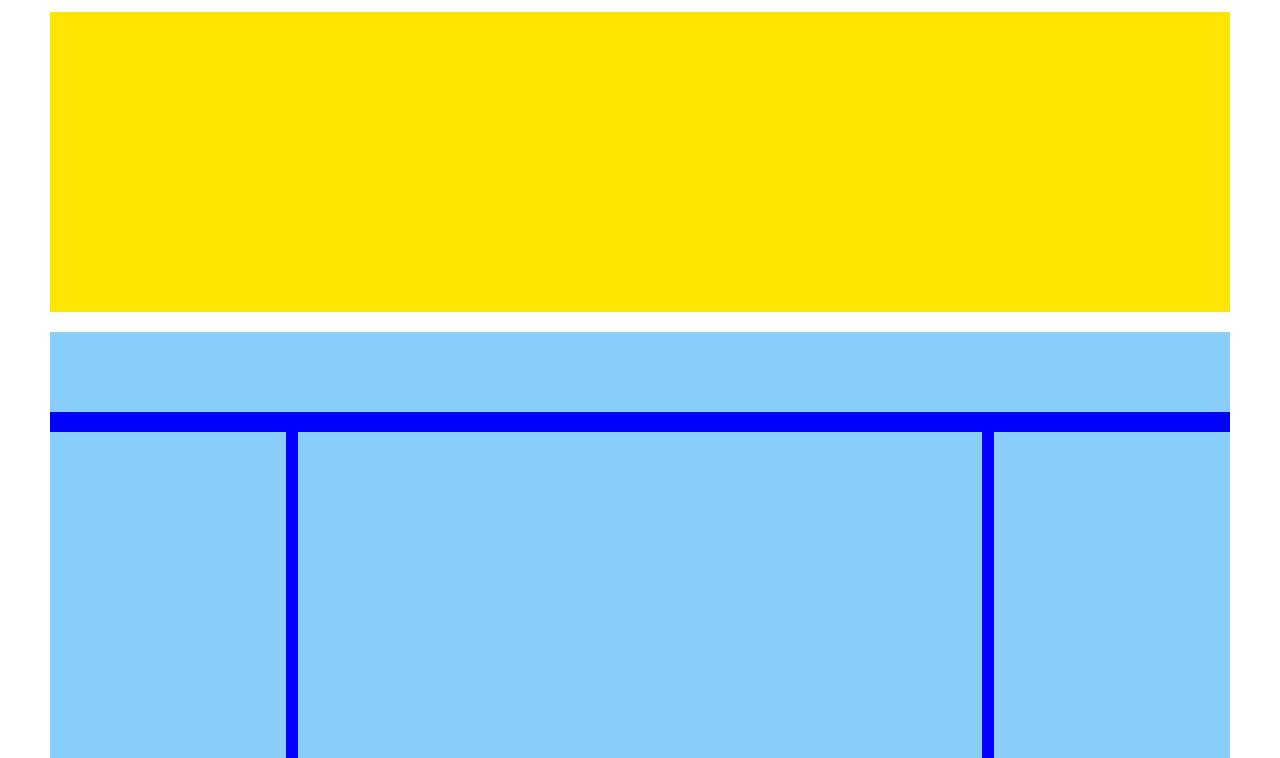
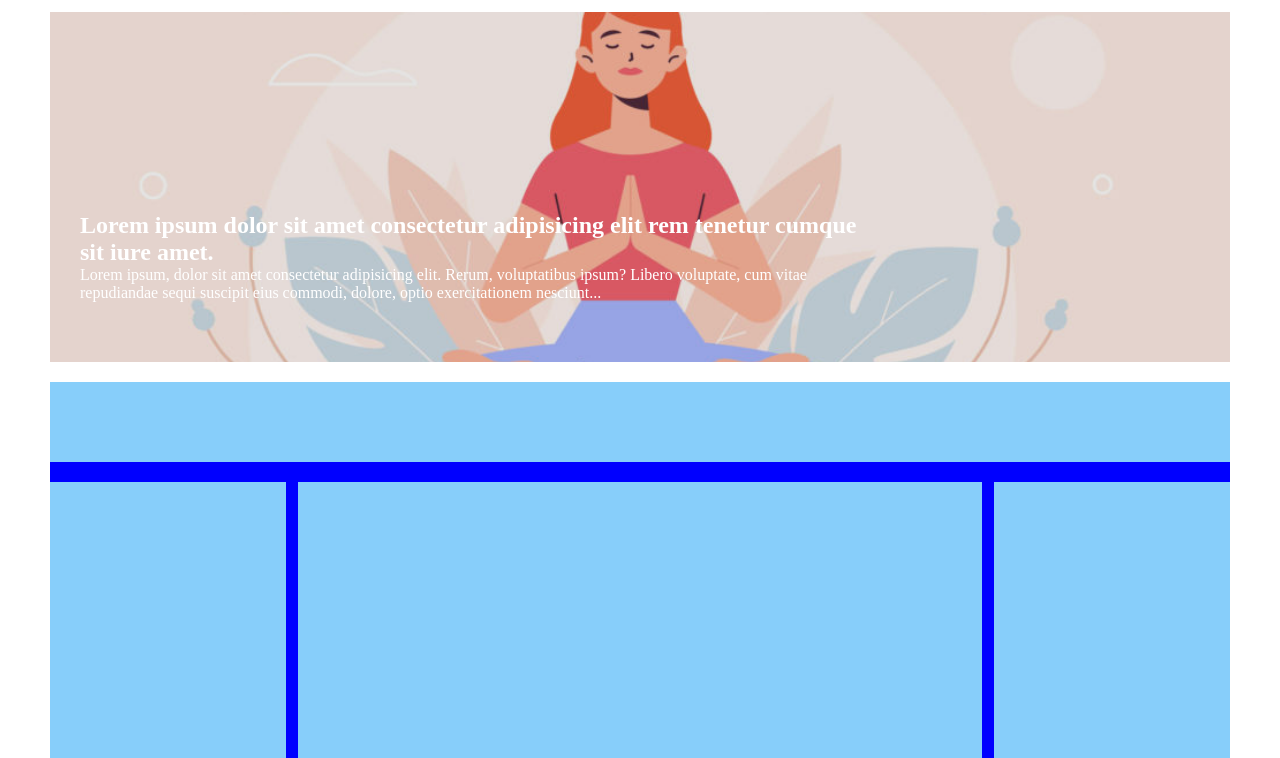
Before and after one commit to ferdlet/htmlcss-wp, a plain HTML site: page index.html in a window 1280 px wide. Shown: the part 128-886 px from the top of the page. Drawn offline with Linux system fonts and the light colour scheme.

Commit message:
jumbutron

```diff
--- a/css/style.css
+++ b/css/style.css
@@ -48,9 +48,26 @@ a {
 }
 
 .jumbotron {
-    height: 300px;
+    height: 350px;
     margin-bottom: 20px;
+    background-image: url(../img/banner.jpg);
+    background-repeat: no-repeat;
+    background-size: cover;
+    background-position: center;
+
 }
+
+.jumbo-container {
+    background-color: rgba(0, 0, 0, 0.1);
+    padding-top: 200px;
+    padding-left: 30px;
+    padding-right: 30%;
+    height: 100%;
+ }
+
+.jumbo-title {
+    color: white;
+ }
 
 
 /* ****** main ***** */
--- a/index.html
+++ b/index.html
@@ -15,6 +15,7 @@
 
             <div class="header-top">
                 <div id="logo">
+                    <img src="img/logo.png" alt="logo Neori">
 
                 </div>
 
@@ -32,7 +33,12 @@
             </div>
 
             <div class="jumbotron">
-
+                <div class="jumbo-container">
+                <section class="jumbo-title">
+                    <h2>Lorem ipsum dolor sit amet consectetur adipisicing elit rem tenetur cumque sit iure amet.</h2>
+                    <p>Lorem ipsum, dolor sit amet consectetur adipisicing elit. Rerum, voluptatibus ipsum? Libero voluptate, cum vitae repudiandae sequi suscipit eius commodi, dolore, optio exercitationem nesciunt...</p>
+                </section>
+                </div>
             </div>
 
         </header>
```
